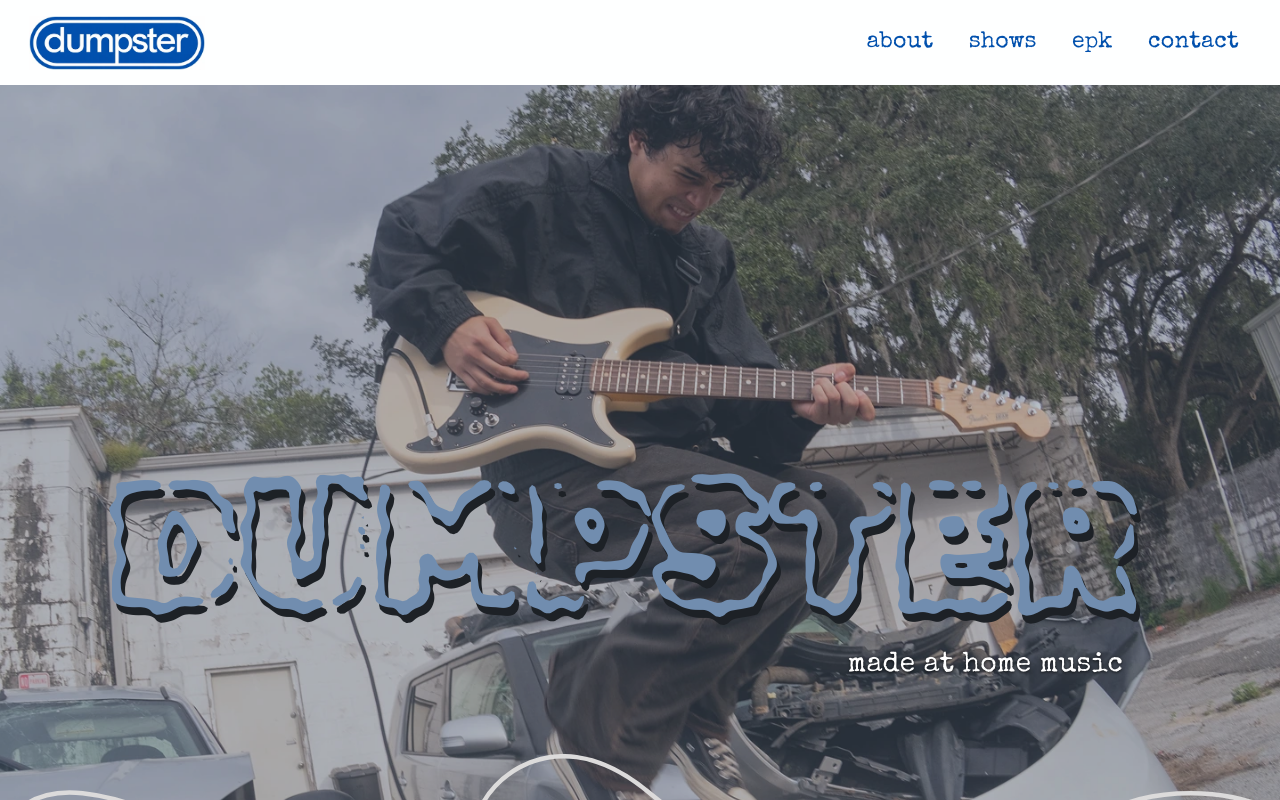
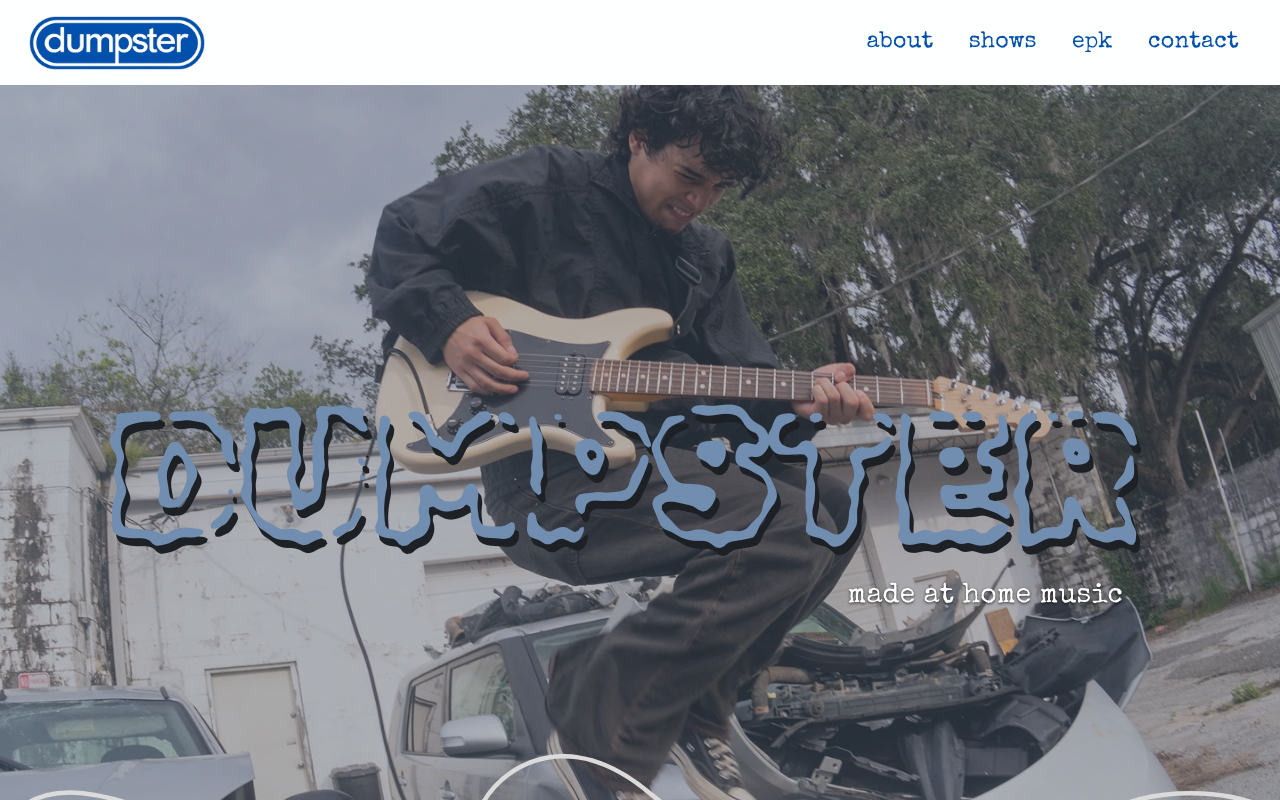
Before and after one commit to Swamp-Records/dumpster-website, a React (Vite) app in the folder frontend/: page / in a window 1280 px wide. Shown: the top 800 px of the page. Built offline with nearby package versions, Linux system fonts and the light colour scheme.

Commit message:
moved title on home page up

```diff
--- a/frontend/src/App.css
+++ b/frontend/src/App.css
@@ -174,7 +174,7 @@ main {
 .home-hero-brand {
   position: absolute;
   z-index: 2;
-  top: 51.6%;
+  top: 42%;
   left: 8.5%;
   width: 81.2%;
   text-align: right;
```
